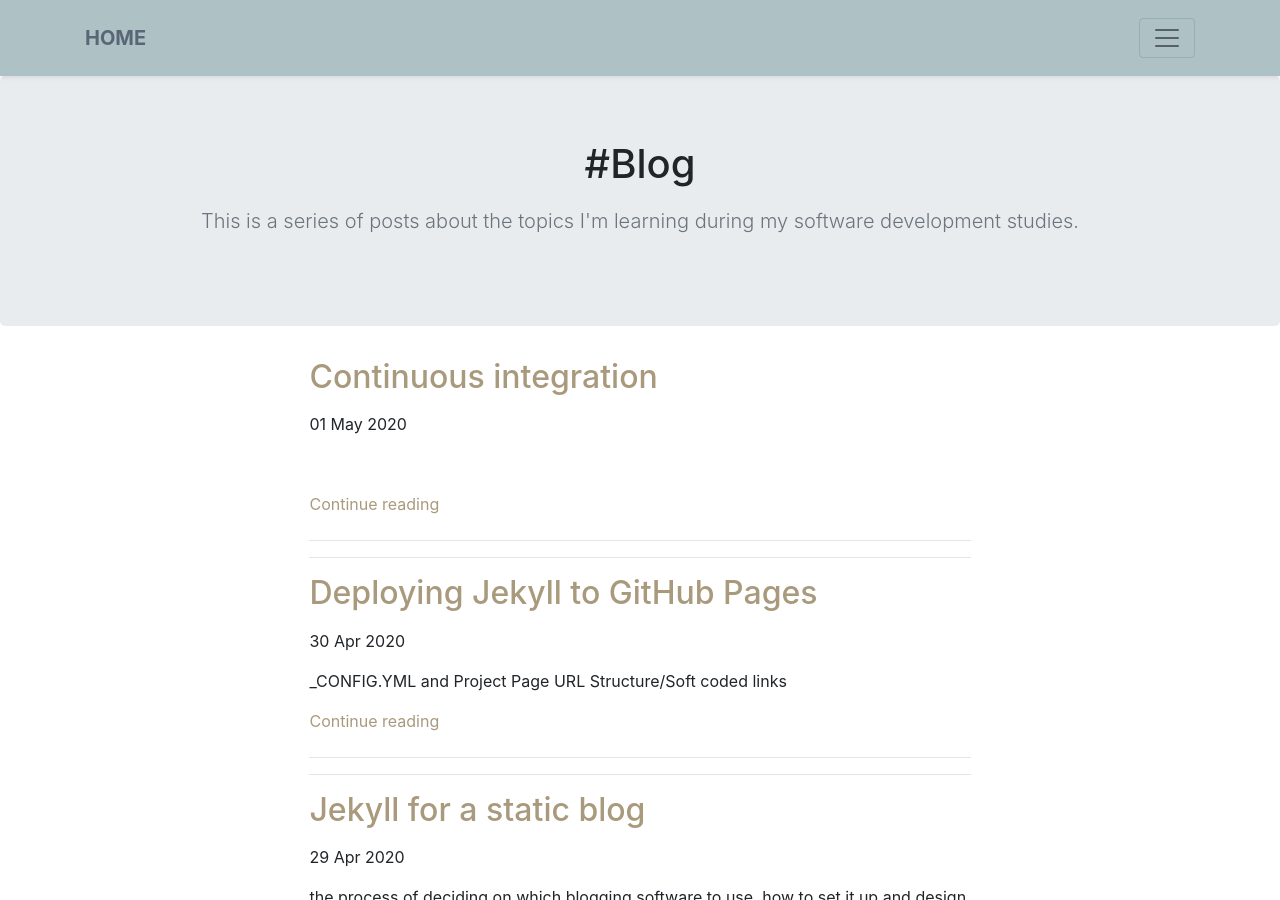
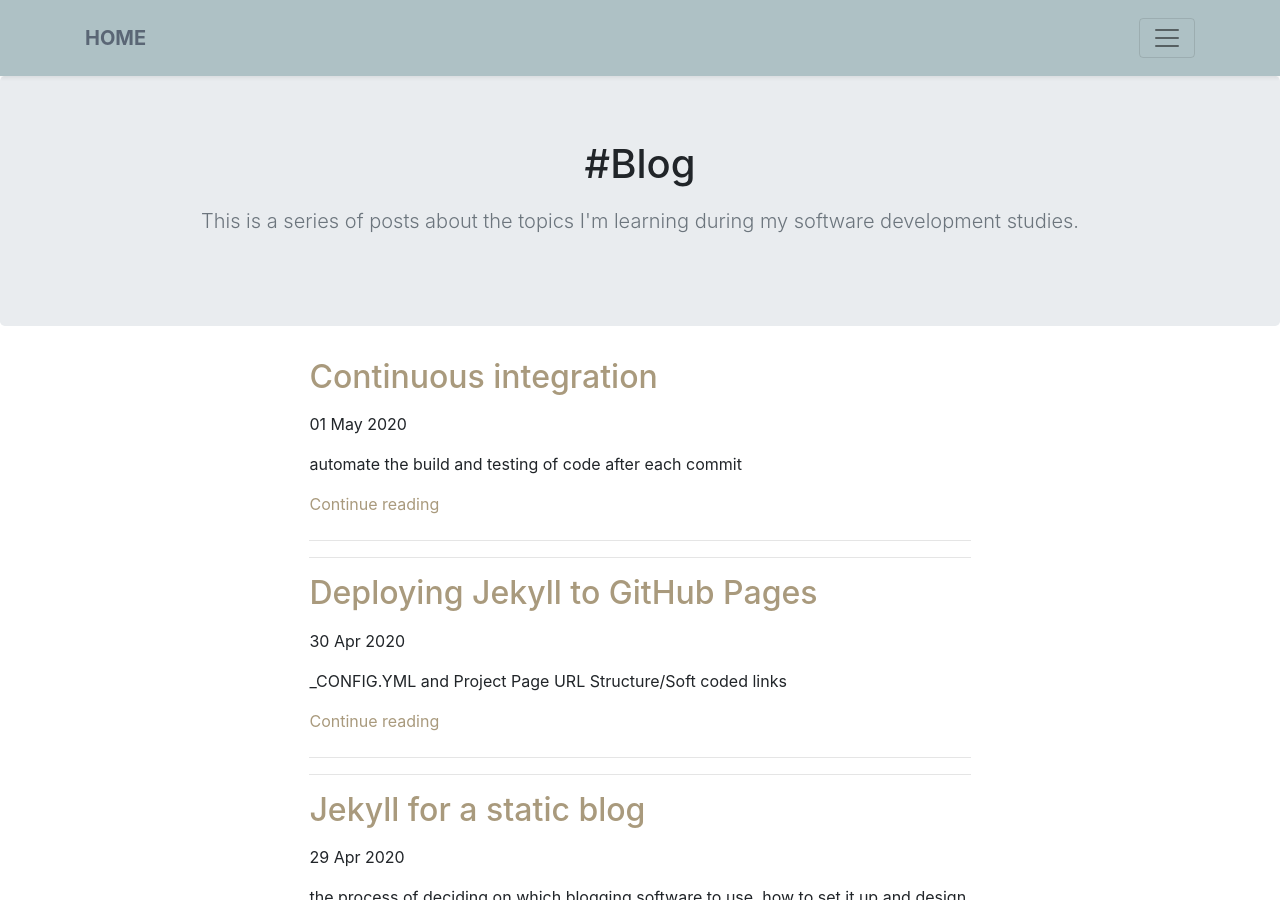
Before and after one commit to tatianaazulay/blogging-with-Jekyll, a Jekyll site: the page built from index.html, in a window 1280 px wide and 900 px high. Built offline with Jekyll 4.4.1, drawn with Linux system fonts in a browser that asks for light colours; nearby versions of some CDN libraries.

Commit message:
new post

```diff
--- a/_posts/2017-05-01-Continuous-integration.md
+++ b/_posts/2017-05-01-Continuous-integration.md
@@ -2,7 +2,7 @@
 layout: post
 title: Continuous integration
 date: 2020-05-01 02:29 -0400
-description: ""
+description: "automate the build and testing of code after each commit"
 author: tatiana_azulay
 ---
 This a a test post!
```
Also changed, not shown: 4 other files.
